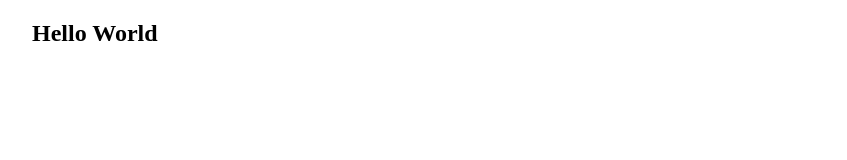
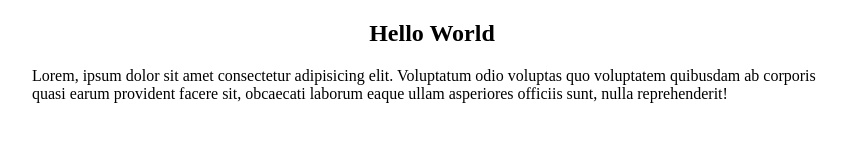
Before and after one commit to abdurrahim5g/ProgrammingHero, a plain HTML site: page index.html in a window 1280 px wide. Shown: the whole page, without its empty margins (208-1055 px from the left). Drawn offline with Linux system fonts and the light colour scheme.

Commit message:
h2 align center

```diff
--- a/index.html
+++ b/index.html
@@ -9,5 +9,11 @@
   </head>
   <body>
     <h2>Hello World</h2>
+    <p>
+      Lorem, ipsum dolor sit amet consectetur adipisicing elit. Voluptatum odio
+      voluptas quo voluptatem quibusdam ab corporis quasi earum provident facere
+      sit, obcaecati laborum eaque ullam asperiores officiis sunt, nulla
+      reprehenderit!
+    </p>
   </body>
 </html>
--- a/style.css
+++ b/style.css
@@ -2,3 +2,6 @@ body {
   max-width: 800px;
   margin: 0 auto;
 }
+h2 {
+  text-align: center;
+}
```
